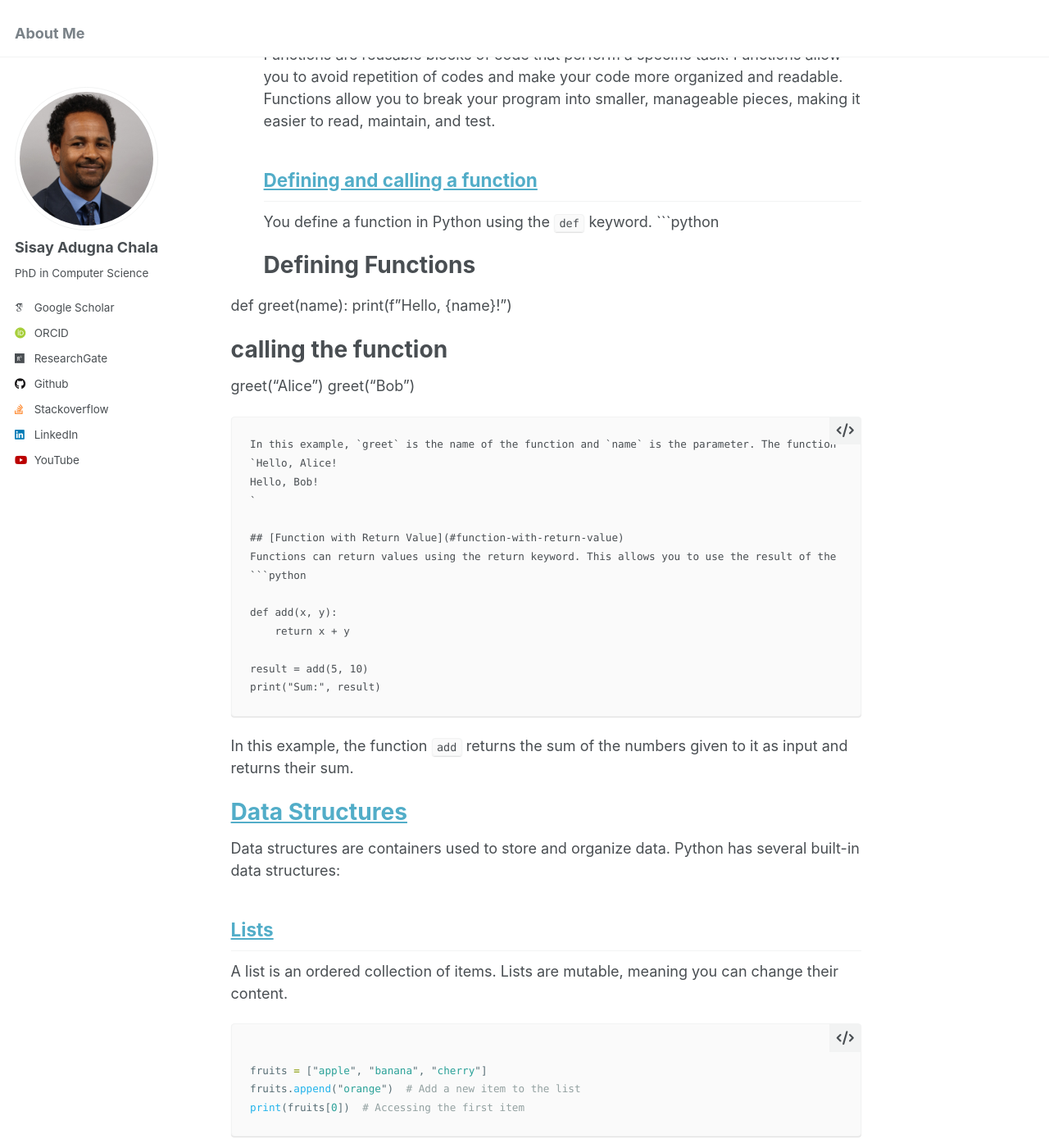
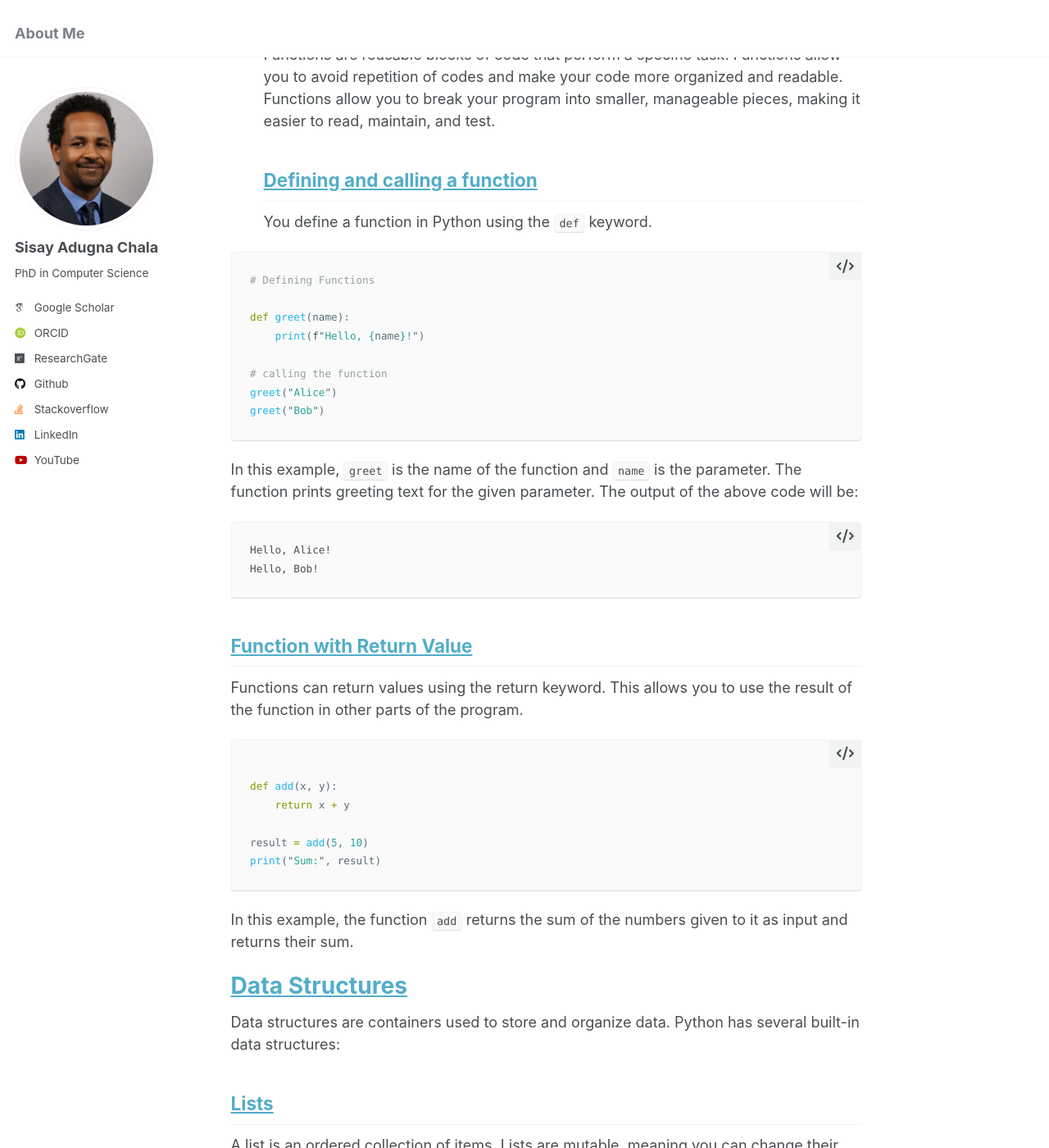
Before and after one commit to sisayie/sisayie.github.io, a Jekyll site: the page built from _posts/2025-03-13-python-intro.md, in a window 1280 px wide and 1400 px high, scrolled down 5182 px. Shown: the whole window at 82% size. Built offline with Jekyll 4.4.1, drawn with Linux system fonts in a browser that asks for light colours; some web fonts are replaced.

Commit message:
Bug fixe

````diff
--- a/_posts/2025-03-13-python-intro.md
+++ b/_posts/2025-03-13-python-intro.md
@@ -164,6 +164,7 @@ for i in range(10):
 Functions are reusable blocks of code that perform a specific task. Functions allow you to avoid repetition of codes and make your code more organized and readable. Functions allow you to break your program into smaller, manageable pieces, making it easier to read, maintain, and test.
 ## [Defining and calling a function](#defining-and-calling-functions)
 You define a function in Python using the `def` keyword.
+
 ```python
 # Defining Functions
 
@@ -174,10 +175,12 @@ def greet(name):
 greet("Alice")
 greet("Bob")
 ```
+
 In this example, `greet` is the name of the function and `name` is the parameter. The function prints greeting text for the given parameter. The output of the above code will be:
-`Hello, Alice!
+```
+Hello, Alice!
 Hello, Bob!
-`
+```
 
 ## [Function with Return Value](#function-with-return-value)
 Functions can return values using the return keyword. This allows you to use the result of the function in other parts of the program.
````
